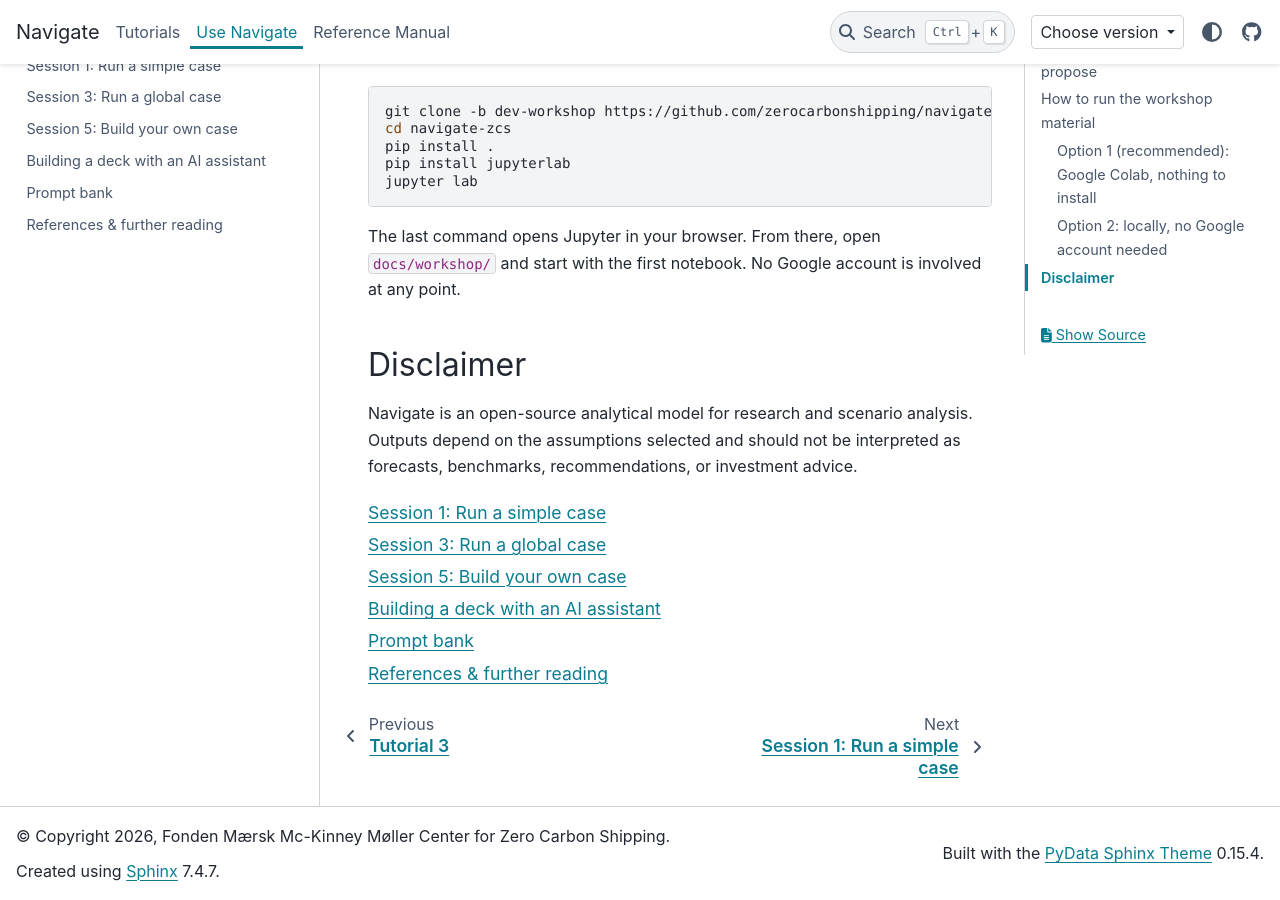
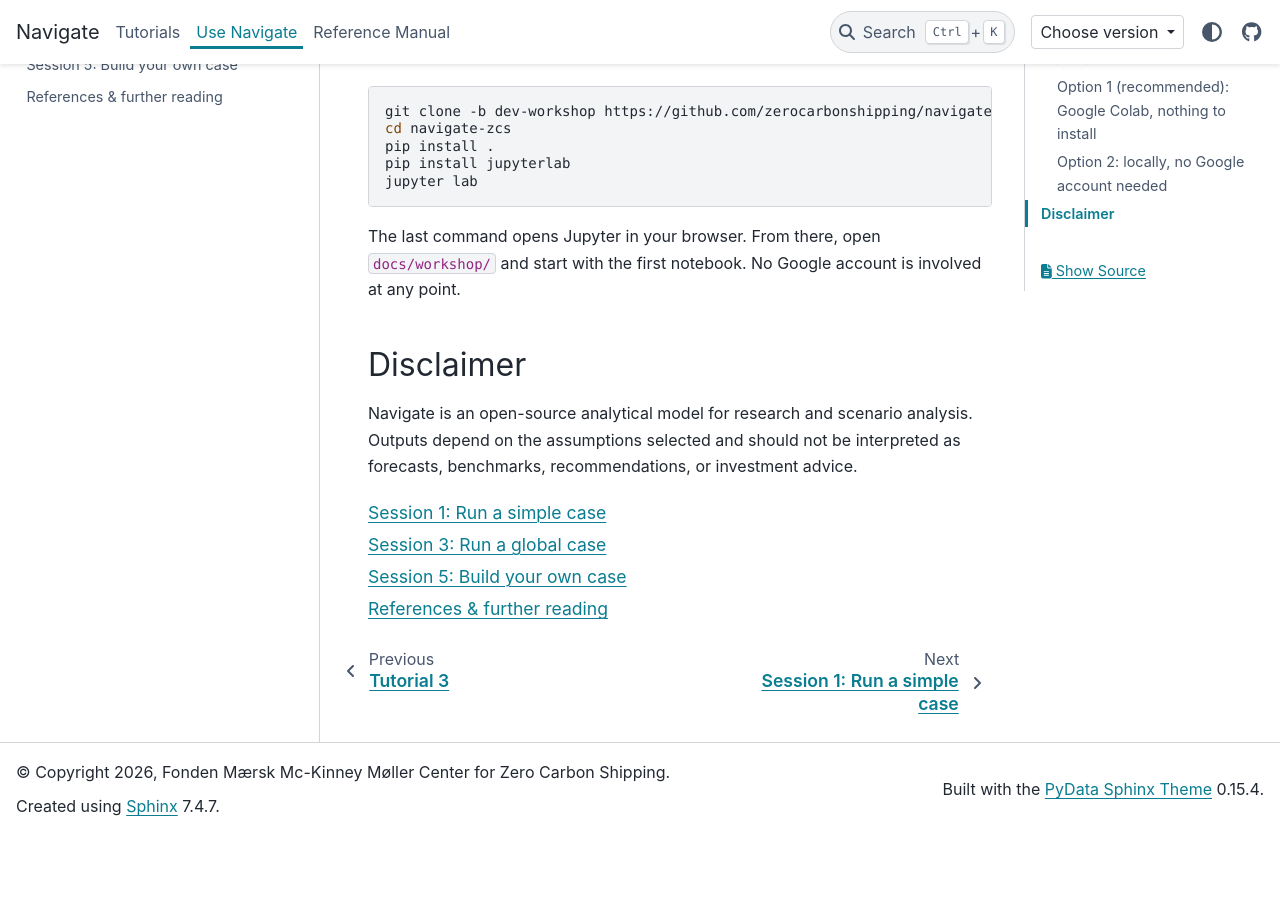
Before and after one commit to zerocarbonshipping/navigate-zcs, a Sphinx documentation site: the page built from docs/workshop/index.md, in a window 1280 px wide and 900 px high, scrolled down 1519 px. Built offline with Sphinx 7.4.7 and the PyData theme 0.15.4, drawn with Linux system fonts in a browser that asks for light colours; pages that are not in the unit, such as notebooks, are missing from menus; after the commit the page ends 2355 px from its top, so only the background shows below that.

Commit message:
Keep building-a-deck and the prompt bank off the documentation site
Both are read by AI assistants from the repository, and the prompt bank is
not yet built on real use cases. They leave the workshop's table of contents
and the docs build, as AGENTS.md does; the files stay where the prompts point.

Co-Authored-By: Claude Opus 5.5 <noreply@anthropic.com>

````diff
--- a/docs/conf.py
+++ b/docs/conf.py
@@ -31,9 +31,12 @@ locale_dirs = []
 # '_figures' holds the scripts and source data that generate the workshop
 # figures, not documentation. It carries a README.md, which myst_nb would
 # otherwise pick up as an orphan document and warn about. The AGENTS.md and
-# CLAUDE.md in workshop/ are for people editing the workshop, not its readers.
+# CLAUDE.md in workshop/ are for people editing the workshop, and building-a-deck
+# and prompt-bank for the AI assistants that read them from the repository: none
+# of them is for the site's readers.
 exclude_patterns = ['_build', 'Thumbs.db', '.DS_Store', '_figures',
-                    'workshop/AGENTS.md', 'workshop/CLAUDE.md']
+                    'workshop/AGENTS.md', 'workshop/CLAUDE.md',
+                    'workshop/building-a-deck.md', 'workshop/prompt-bank.md']
 
 extensions = [
     # myst_nb supersedes myst_parser: it registers the same Markdown parser
--- a/docs/workshop/index.md
+++ b/docs/workshop/index.md
@@ -68,7 +68,5 @@ analysis. Outputs depend on the assumptions selected and should not be interpret
 03-run-a-global-case
 04-run-our-reference-scenarios
 05-build-your-own-case
-building-a-deck
-prompt-bank
 references
 ```
````
